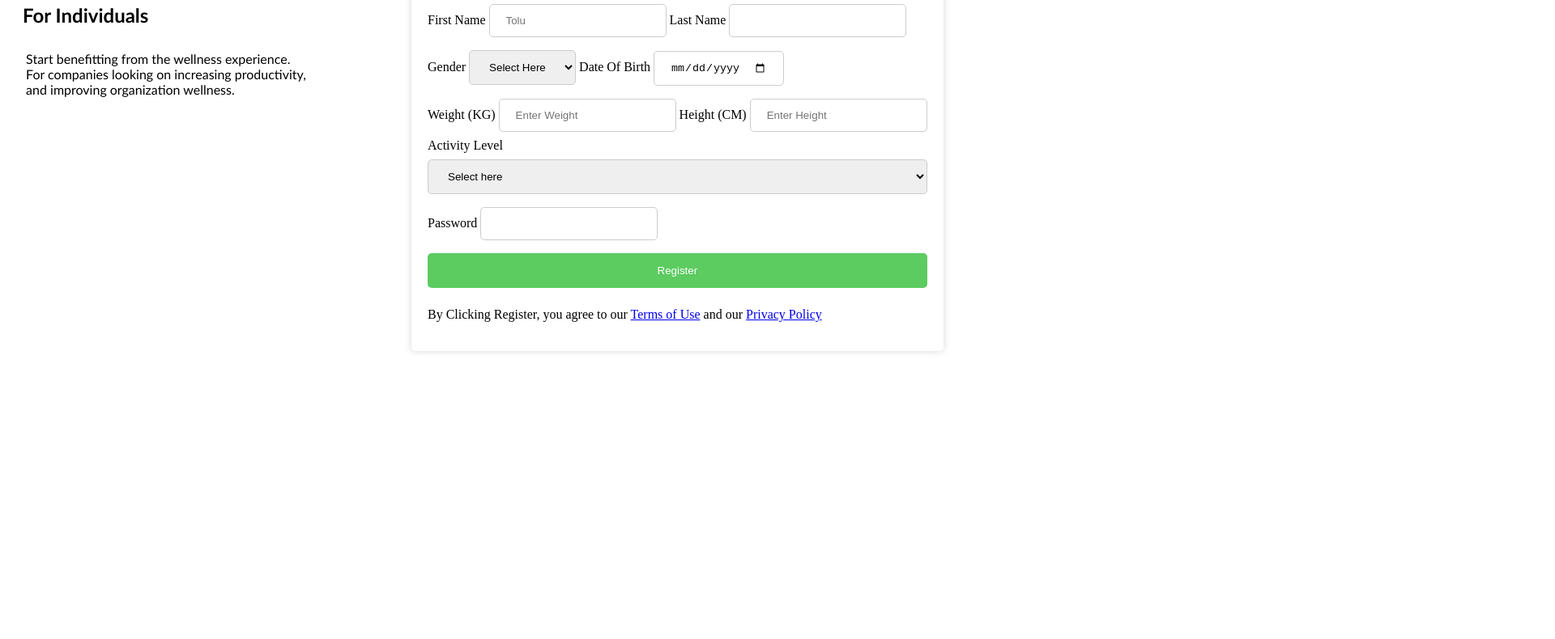
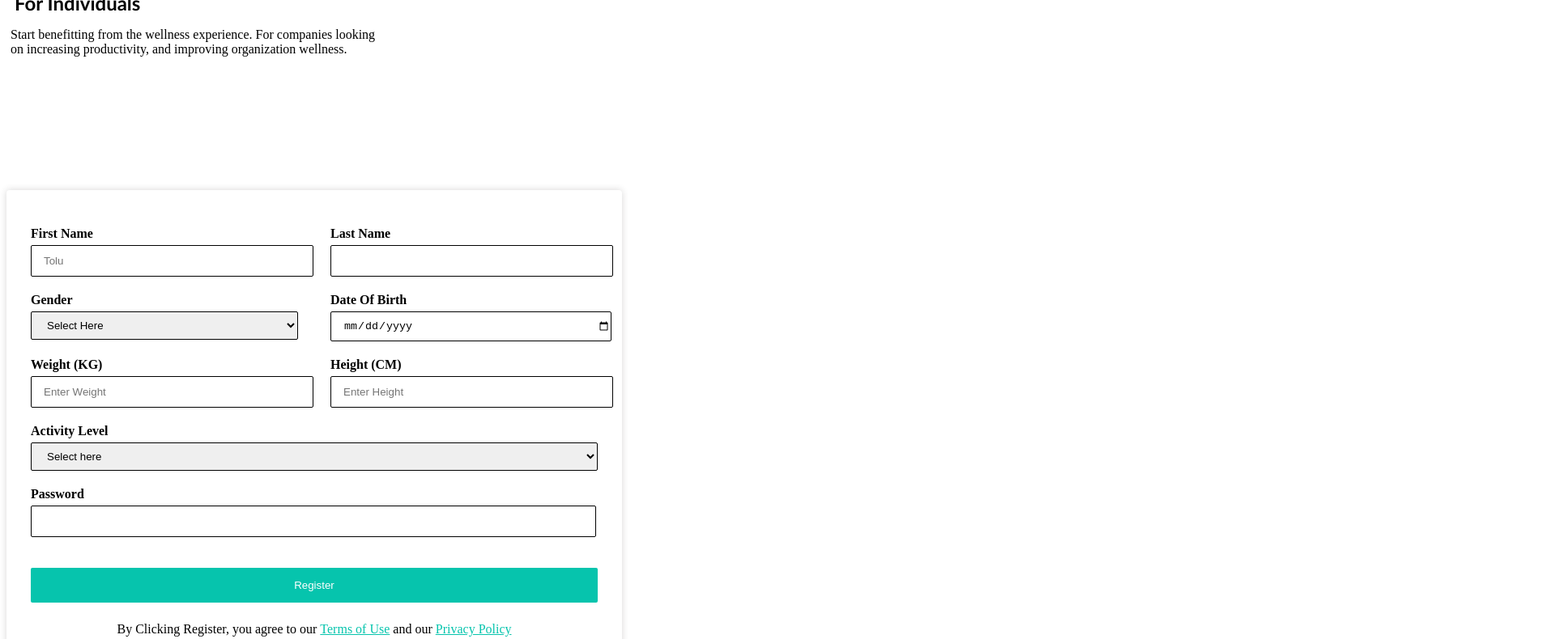
Before and after one commit to subomi-esther/CSS-ASSIGNMENTS, a plain HTML site: page webdevtraining.html in a window 1280 px wide. Shown: the part 128-918 px from the top of the page at 81% size, 1920 px wide, since content can reach past the window. Before the commit the page ends 800 px from the top, so only its background shows below. Drawn offline with Linux system fonts and the light colour scheme.

Commit message:
New changes to the website

```diff
--- a/webdevtraining.css
+++ b/webdevtraining.css
@@ -1,16 +1,19 @@
- .formContainer {
+
+
+
+ .infoContainer {
     display: flexbox;
-    width: fit-content;
+    flex-direction: column;
     margin: auto;
-    height: fit-content;
-    padding: 20px;
-    border-radius: 5px;
-    border: 1px;
-    background-color: #FFFFFF;
-    box-shadow: 0px 0px 8px 0 rgba(54, 52, 52, 0.2);
-    margin-left: 500px;
-   margin-top: -200px;
-    margin-right: 10px;
+    word-wrap: break-word;
+    overflow-wrap: break-word;
+    width: 460px;
+    height: 275px;
+    padding: 0;
+    margin:  5px;
+    top: 205px;
+    left: 40px;
+
 
  }
 
@@ -19,7 +22,7 @@
     display: block;
     height: 8vh;
     padding: 20px;
-    margin-left: 10px;
+    margin-left: 5px;
     margin-right: auto;
     border-radius: 50%;
     object-fit: cover;
@@ -29,53 +32,114 @@
 
 h2 {
   font-family: 'Gill Sans', 'Gill Sans MT', Calibri, 'Trebuchet MS', sans-serif;
-  margin: 20px;
+  margin: 5px;
 }
 
-pre {
-    font-family: 'Gill Sans', 'Gill Sans MT', Calibri, 'Trebuchet MS', sans-serif;
-    font-size: 1em;
-    color: #000000;
-    padding: 10px;
-    border-radius: 5px;
-    margin: 10px;
-    width: 300%;
-    overflow: auto;
-    white-space: pre-wrap;
-    word-wrap: break-word;
+
+form {
+  max-width: 700px;
+  width: 100%;
+  background-color: #FFFFFF;
+ box-shadow: 0px 0px 8px 0 rgba(54, 52, 52, 0.2);
+ padding: 25px 30px;
+ border-radius: 4px;
+ margin-top: 80px;
+
 }
 
-input[type=text], input[type=password] , input[type=number], input[type=date] {
-    width: fit-content;
-    padding: 12px 20px;
-    margin: 8px 0;
-    display: inline-block;
-    border: 1px solid #ccc;
-    border-radius: 5px;
-     ;
+form .formContainer {
+  display: flex;
+  flex-wrap: wrap;
+  justify-content: space-between;
+  margin: 20px 0 12px 0;
 }
 
-select {
-    width: fit-content;
-    padding: 12px 20px;
-    margin: 8px 0;
-    display: inline-block;
-    border: 1px solid #ccc;
-    box-sizing: border-box;
-    border-radius: 5px;
+.inputBox {
+  width: calc(50% - 20px);
+  margin-bottom: 20px;
+
 }
 
+input , select {
+  height: 35px;
+  width: 100%;
+  border-radius: 2px;
+  border: 1px solid;
+  padding-left: 15px;
+  border-width: 1px;
+}
+
+ .details{
+  display: block;
+  font-weight: 600;
+  margin-bottom: 5px;
+}
+
+input:focus , select:focus
+{
+  outline: none;
+  border-color: #17d41d;
+}
+
+.fullWidth {
+  display: flex;
+  flex-direction: column;
+  width: 100%;
+  outline: none;
+
+}
+
+.activityLevel {
+  margin-bottom: 20px;
+}
+
+.password {
+  width: 97%;
+}
+
+
+
 button {
-    background-color: #5ccb60;
+  background-color: #06c4ad;
   color: white;
   padding: 14px 20px;
   margin: 8px 0;
   border: none;
   cursor: pointer;
   width: 100%;
-    border-radius: 5px;
+  border-radius: 2px;
 }
 
-.activityLevel{
-  width: 100%;
+a {
+  color: #06c4ad;
+ font-family: Sofia Pro;
+ font-weight: 500;
 }
+
+::placeholder  {
+  font: Sofia Pro;
+}
+
+.theFoot {
+  text-align: center;
+}
+
+@media (max-width: 584px) {
+  form .formContainer {
+    flex-direction: column;
+    width: fit-content;
+  }
+
+  button {
+    width: 295px;
+  }
+
+  p {
+    text-align: center;
+  }
+  .inputBox {
+    width: 295px;
+
+  }
+
+}
--- a/webdevtraining.html
+++ b/webdevtraining.html
@@ -7,52 +7,94 @@
     <link rel="stylesheet" href="webdevtraining.css">
 </head>
 <body>
+
+      <div class="infoContainer">
        <div class="imageContainer">
         <img src="images/welness (2).png" alt="Logo Image">
        </div>
+
        <h2>For Individuals</h2>
-    <pre> Start benefitting from the wellness experience.
+       <p>Start benefitting from the wellness experience.
         For companies looking on increasing productivity,
         and improving organization wellness.
-    </pre>
+       </p>
+      </div>
 
-    <br>
+   <div class="mainBox">
+      <form>
+         <div class="formContainer">
+            <div class="inputBox">
+               <label for="firstName" class="details"> First Name </label>
+               <input type="text" id="firstName" placeholder="Tolu">
+            </div>
 
-    <div class="formContainer">
-        <label for="firstName"> First Name </label>
-        <input type="text" id="firstName" placeholder="Tolu">
-        <label for="lastName"> Last Name </label>
+            <div class="inputBox" >
+               <label for="lastName" class="details"> Last Name </label>
               <input  type="text"  class="lastname"  id="lastName">
-        <br>
-        <label for="gender"> Gender </label>
+            </div>
+
+            <div class="inputBox">
+               <label for="gender" class="details"> Gender </label>
                <select name="gender" id="gender">
                    <option value="selectHere"> Select Here</option>
                    <option value="male">Male</option>
                    <option value="female"> Female</option>
                </select>
-        <label for="dateOfBirth"> Date Of Birth</label>
+            </div>
+
+            <div class="inputBox">
+               <label for="dateOfBirth" class="details"> Date Of Birth</label>
                <input type="date" id="dateOfBirth" placeholder="Select here">
-        <br>
-        <label for="weight"> Weight (KG) </label>
+            </div>
+
+            <div class="inputBox">
+               <label for="weight" class="details"> Weight (KG) </label>
                <input type="number"  id="weight" placeholder="Enter Weight">
-        <label for="height"> Height (CM) </label>
+            </div>
+
+            <div class="inputBox">
+               <label for="height" class="details"> Height (CM) </label>
                <input type="number" id="height" placeholder="Enter Height">
-        <br>
-        <label for="activityLevel"> Activity Level</label>
+            </div>
+
+          <div class="fullWidth">
+
+            <div>
+               <label for="activityLevel" class="details"> Activity Level</label>
                <select class="activityLevel" id="activityLevel">
                   <option value="selecthere"> Select here</option>
                   <option value="levelone"> Level One</option>
                   <option value="leveltwo"> Level Two</option>
                   <option value="levelthree">Level Three</option>
                </select>
-        <br>
-        <label for="password"> Password</label>
+
+            </div>
+
+            <div>
+               <label for="password" class="details"> Password</label>
                <input class="password" type="password" name="password" id="password">
+            </div>
+          </div>
+
+         </div>
+
          <br>
          <a href="#"> <button>Register </button> </a>
+
          <br>
-        <p> By Clicking Register, you agree to our <a href="#">Terms of Use</a>
-             and our <a href="#">Privacy Policy</a></p>
+
+         <p class="theFoot"> By Clicking Register, you agree to our <a href="#">Terms of Use</a>
+           and our <a href="#">Privacy Policy</a>
+         </p>
+
+
+      </form>
+
+
+
+
    </div>
+
+
 </body>
 </html>
```
Also changed, not shown: novuswatch.css (+65 -5 lines), novuswatch.html (+4 -0 lines). Lines whose indentation alone changed are shown as unchanged.
